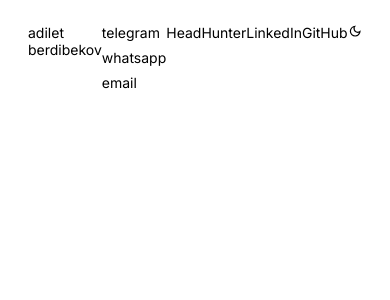
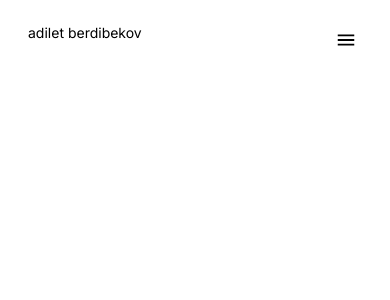
Before and after one commit to berdibekovadilet/adilet_com, a Next.js app: page / in a window 390 px wide. Shown: the top 300 px of the page. Built offline with nearby package versions, Linux system fonts and the light colour scheme.

Commit message:
added addaptive menu

```diff
--- a/components/Navbar.jsx
+++ b/components/Navbar.jsx
@@ -1,13 +1,32 @@
+import { useState } from "react";
+import { MdOutlineDarkMode, MdMenu, MdClose } from "react-icons/md";
 import styles from "/styles/Navbar.module.scss";
-import { MdOutlineDarkMode } from "react-icons/md";
 
 const Navbar = () => {
+  const [isOpen, setIsOpen] = useState(true);
+
+  const showMenu = () => {
+    isOpen && setIsOpen(false);
+    !isOpen && setIsOpen(true);
+  };
+
+  const styleReactIcon = {
+    cursor: "pointer",
+    fontSize: "22px",
+  };
   return (
     <div className={styles.container}>
       <div className={styles.row}>
         <div className={styles.logo}>
           <h2>adilet berdibekov</h2>
         </div>
+        <nav
+          className={`${
+            isOpen
+              ? styles.menuList
+              : `${styles.menuList} ${styles.menuListOpen}`
+          } `}
+        >
           <div className={styles.contact}>
             <ul className={styles.contactList}>
               <li>
@@ -71,8 +90,18 @@
             </ul>
           </div>
           <div className={styles.darkTheme}>
-          <MdOutlineDarkMode size={20} />
+            <MdOutlineDarkMode style={styleReactIcon} />
           </div>
+          <button
+            className={`${styles.navBtn} ${styles.navCloseBtn}`}
+            onClick={showMenu}
+          >
+            <MdClose style={styleReactIcon} />
+          </button>
+        </nav>
+        <button className={styles.navBtn} onClick={showMenu}>
+          <MdMenu style={styleReactIcon} />
+        </button>
       </div>
     </div>
   );
--- a/styles/Navbar.module.scss
+++ b/styles/Navbar.module.scss
@@ -4,16 +4,20 @@
       max-width: 1280px;
       margin: 0 auto;
       display: flex;
-      justify-content: space-between;
+
       .logo {
          flex: 1;
       }
+      nav {
+         flex: 2;
+         display: flex;
+         justify-content: space-between;
 
          .contact {
-         flex: 2;
+            flex: 1;
             .contactList {
                li {
-               margin-bottom: 8px;
+                  margin-bottom: 10px;
                }
             }
          }
@@ -23,8 +27,6 @@
             .socialList {
                display: flex;
                justify-content: space-between;
-            li {
-            }
             }
          }
 
@@ -35,4 +37,79 @@
             align-items: flex-start;
          }
       }
+
+      .navBtn {
+         padding: 5px;
+         cursor: pointer;
+         background: transparent;
+         border: none;
+         outline: none;
+         visibility: hidden;
+         opacity: 0;
+         font-size: 1.8rem;
+         display: none;
       }
+   }
+}
+
+@media (max-width: 820px) {
+   .container {
+      nav {
+         padding-top: 3rem;
+         border-left: 1px solid black;
+         align-items: flex-start;
+         padding-left: 2rem;
+
+         .contact {
+            flex: 0.3 !important;
+         }
+
+         .social {
+            flex: 0.3 !important;
+
+            .socialList {
+               flex-direction: column;
+               li {
+                  margin-bottom: 10px;
+               }
+            }
+         }
+
+         .darkTheme {
+            flex: 2;
+         }
+      }
+   }
+   .menuList {
+      position: fixed;
+      top: 0;
+      right: 0;
+      width: 50%;
+      height: 100%;
+      display: flex;
+      flex-direction: column;
+      align-items: center;
+      justify-content: center;
+      background-color: var(--white);
+      color: #000;
+      transition: 1s;
+      transform: translatex(100vh);
+      z-index: 99;
+   }
+
+   .menuListOpen {
+      transform: none;
+   }
+
+   .navBtn {
+      visibility: visible !important;
+      opacity: 1 !important;
+      display: block !important;
+   }
+
+   .navCloseBtn {
+      position: absolute;
+      top: 2rem;
+      right: 2rem;
+   }
+}
--- a/styles/globals.scss
+++ b/styles/globals.scss
@@ -11,6 +11,7 @@
   background-color: var(--white);
   color: var(--black);
   font-size: 14px;
+  scroll-behavior: smooth;
 }
 
 *,
@@ -30,6 +31,14 @@
 a:focus,
 a:active {
   outline: none;
+}
+
+a {
+  transition: all 0.3s ease;
+
+  &:hover {
+    border-bottom: 3px solid black;
+  }
 }
 
 aside,
@@ -109,3 +118,7 @@
 legend {
   display: block;
 }
+
+// .card:hover {
+//   box-shadow: rgba(255, 172, 28, 0.199) -10px 10px, rgba(255, 172, 28, 0.19) -20px 20px;
+// }
```
Lines whose indentation alone changed are shown as unchanged.
